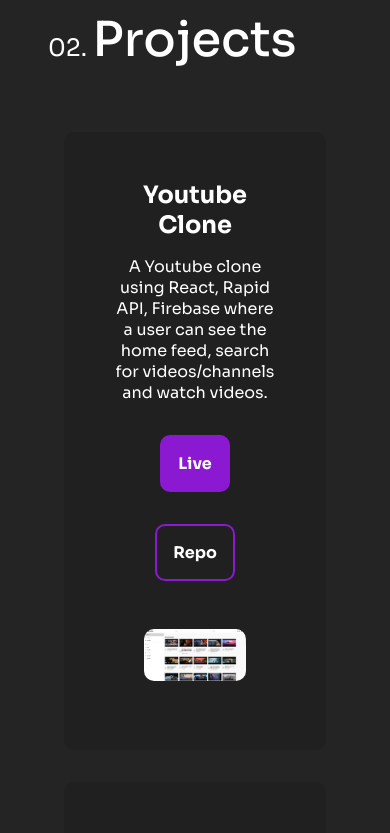
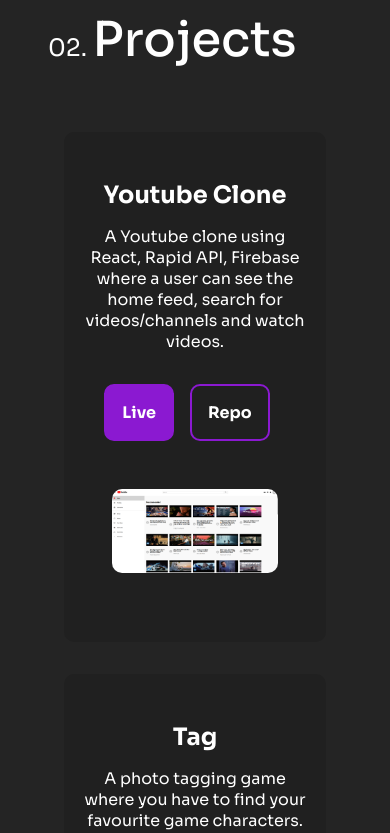
Before and after one commit to web3Gurung/shbht, a React (Create React App) app: page / in a window 390 px wide. Shown: the part 1640-2473 px from the top of the page. Built offline with nearby package versions, Linux system fonts and the light colour scheme.

Commit message:
changed media query width and padding for project

```diff
--- a/src/styles/ProjectDetailContainer.css
+++ b/src/styles/ProjectDetailContainer.css
@@ -71,7 +71,10 @@
     }
 }
 
-@media screen and (max-width: 450px) {
+@media screen and (max-width: 500px) {
+    .project {
+        padding: 2rem 1rem;
+    }
     .project_info p, .project_website_btn, .project_src_code_btn {
         font-size: 1rem;
     }
```
